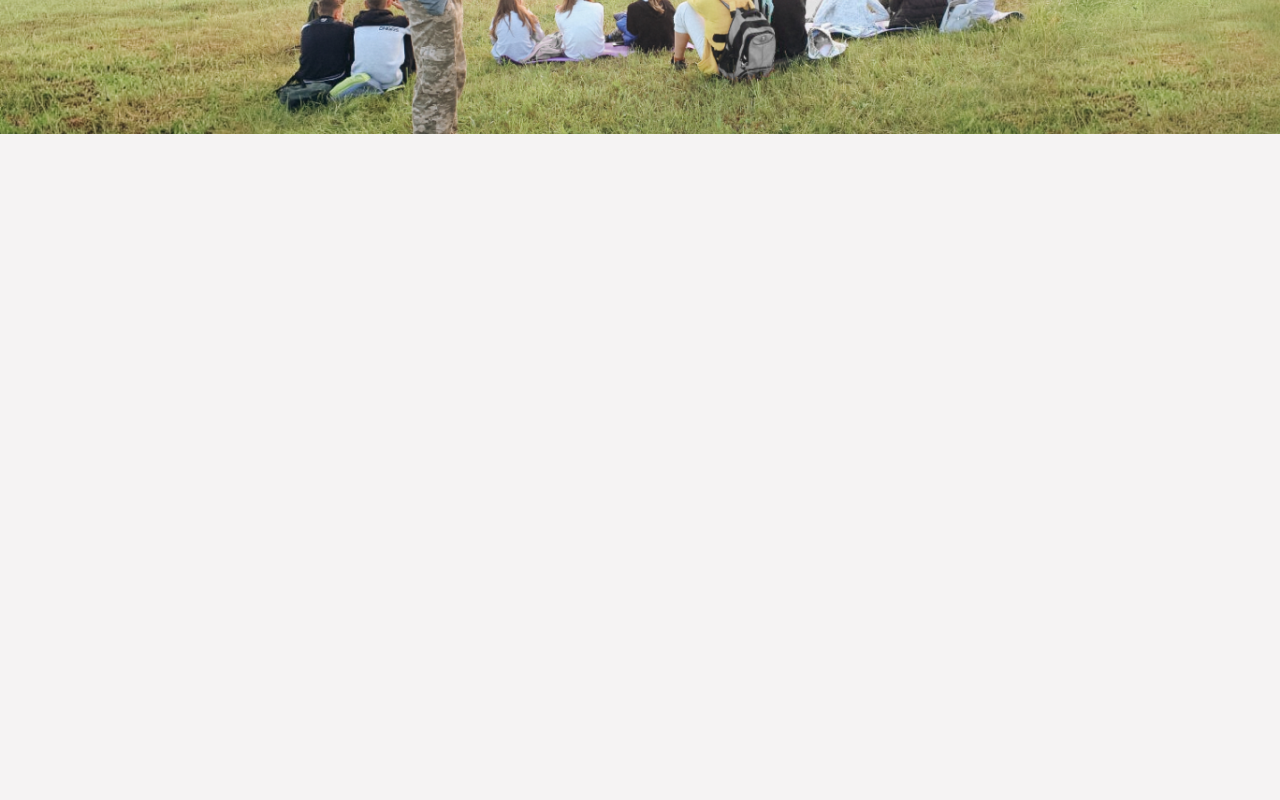
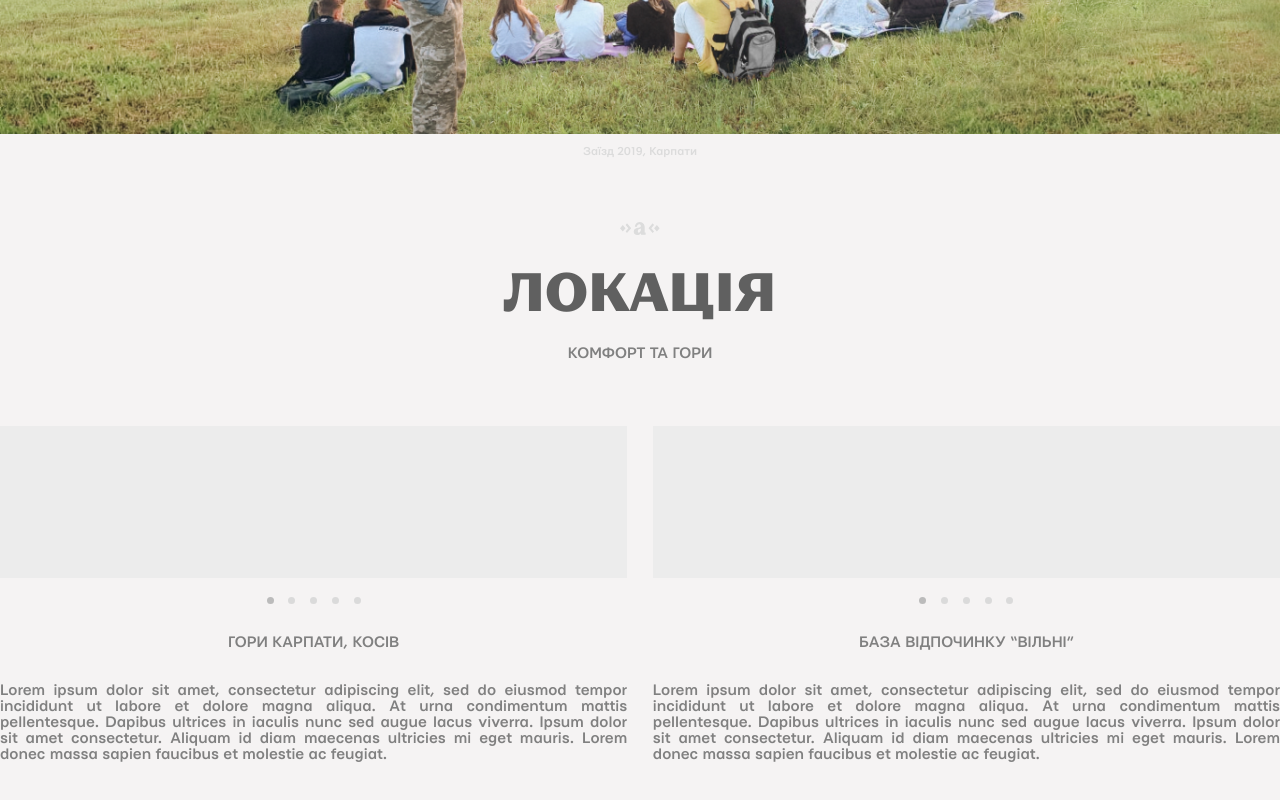
Before and after one commit to MaxBerks/Ankor, a React (Create React App) app: page / in a window 1280 px wide. Shown: the part 2266-3066 px from the top of the page. Before the commit the page ends 2400 px from the top, so only its background shows below. Built offline with nearby package versions, Linux system fonts and the light colour scheme.

Commit message:
create location section

```diff
--- a/src/App.jsx
+++ b/src/App.jsx
@@ -1,5 +1,6 @@
 import "./App.scss"
 import About from "./components/About/About"
+import Location from "./components/Location/Location"
 import Philosophy from "./components/Philosophy/Philosophy"
 import StartScreen from "./components/StartScreen/StartScreen"
 
@@ -8,5 +9,6 @@ export default function App() {
 		<StartScreen />
 		<About />
 		<Philosophy />
+		<Location />
 	</div>
 }
--- /dev/null
+++ b/src/components/Location/Location.jsx
@@ -0,0 +1,18 @@
+import React from 'react'
+import './Location.scss'
+import TripInfo from '../TripInfo/TripInfo'
+import LogoTitle from '../LogoTitle/LogoTitle'
+import LocationReview from '../LocationReview/LocationReview'
+
+export default function Location() {
+  return (
+    <div className='location'>
+      <TripInfo text="Заїзд 2019, Карпати"/>
+      <LogoTitle title="Локація" subtitle="комфорт та гори"/>
+      <div className="location__container">
+        <LocationReview title="гори карпати, косів" text="Lorem ipsum dolor sit amet, consectetur adipiscing elit, sed do eiusmod tempor incididunt ut labore et dolore magna aliqua. At urna condimentum mattis pellentesque. Dapibus ultrices in iaculis nunc sed augue lacus viverra. Ipsum dolor sit amet consectetur. Aliquam id diam maecenas ultricies mi eget mauris. Lorem donec massa sapien faucibus et molestie ac feugiat."/>
+        <LocationReview title="база відпочинку “вільні”" text="Lorem ipsum dolor sit amet, consectetur adipiscing elit, sed do eiusmod tempor incididunt ut labore et dolore magna aliqua. At urna condimentum mattis pellentesque. Dapibus ultrices in iaculis nunc sed augue lacus viverra. Ipsum dolor sit amet consectetur. Aliquam id diam maecenas ultricies mi eget mauris. Lorem donec massa sapien faucibus et molestie ac feugiat."/>
+      </div>
+    </div>
+  )
+}
--- /dev/null
+++ b/src/components/Location/Location.scss
@@ -0,0 +1,13 @@
+.location {
+  display: flex;
+  flex-direction: column;
+  height: 100vh;
+  .location__container {
+    flex: 1 1 auto;
+    max-width: 1280px;
+    margin: 0 auto;
+    display: grid;
+    grid-template-columns: repeat(2, 1fr);
+    gap: 2%;
+  }
+}
--- /dev/null
+++ b/src/components/LocationReview/LocationReview.jsx
@@ -0,0 +1,20 @@
+import React from 'react'
+import './LocationReview.scss'
+import photo from '../../assets/images/greyBack.jpg';
+
+export default function LocationReview({ title, text }) {
+  return (
+    <div className='locationReview'>
+      <img src={photo} alt="" className="locationReview__img" />
+      <div className="locationReview__selection">
+        <div className="selection__item selection__item-active"></div>
+        <div className="selection__item"></div>
+        <div className="selection__item"></div>
+        <div className="selection__item"></div>
+        <div className="selection__item"></div>
+      </div>
+      <h3 className="locationReview__title">{title}</h3>
+      <p className="locationReview__text">{text}</p>
+    </div>
+  )
+}
--- /dev/null
+++ b/src/components/LocationReview/LocationReview.scss
@@ -0,0 +1,43 @@
+.locationReview {
+  height: 100%;
+  .locationReview__img {
+    margin-bottom: 3%;
+  }
+  .locationReview__selection {
+    display: flex;
+    justify-content: space-between;
+    width: 15%;
+    margin: 0 auto;
+    margin-bottom: 5%;
+    .selection__item {
+      cursor: pointer;
+      width: 7px;
+      height: 7px;
+      background: #DADADA;
+      border-radius: 50%;
+      transition: background-color .4s ease;
+      &:hover {
+        background:#BBBBBB;
+      }
+      &-active {
+        background:#BBBBBB;
+      }
+    }
+  }
+  .locationReview__title {
+    text-align: center;
+    color: #808080;
+    font-family: "Mariupol";
+    font-size: 16px;
+    font-weight: 500;
+    text-transform: uppercase;
+    margin-bottom: 5%;
+  }
+  .locationReview__text {
+    color: #808080;
+    text-align: justify;
+    font-family: "Mariupol";
+    font-size: 16px;
+    font-weight: 500;
+  }
+}
--- a/src/components/LogoTitle/LogoTitle.scss
+++ b/src/components/LogoTitle/LogoTitle.scss
@@ -4,6 +4,7 @@
   justify-content: space-between;
   text-align: center;
   height: 17.5%;
+  margin-bottom: 5%;
   .logoTitle__logo {
     width: 40px;
     margin: 0 auto;
```
Also changed, not shown: src/assets/images/greyBack.jpg (added).
